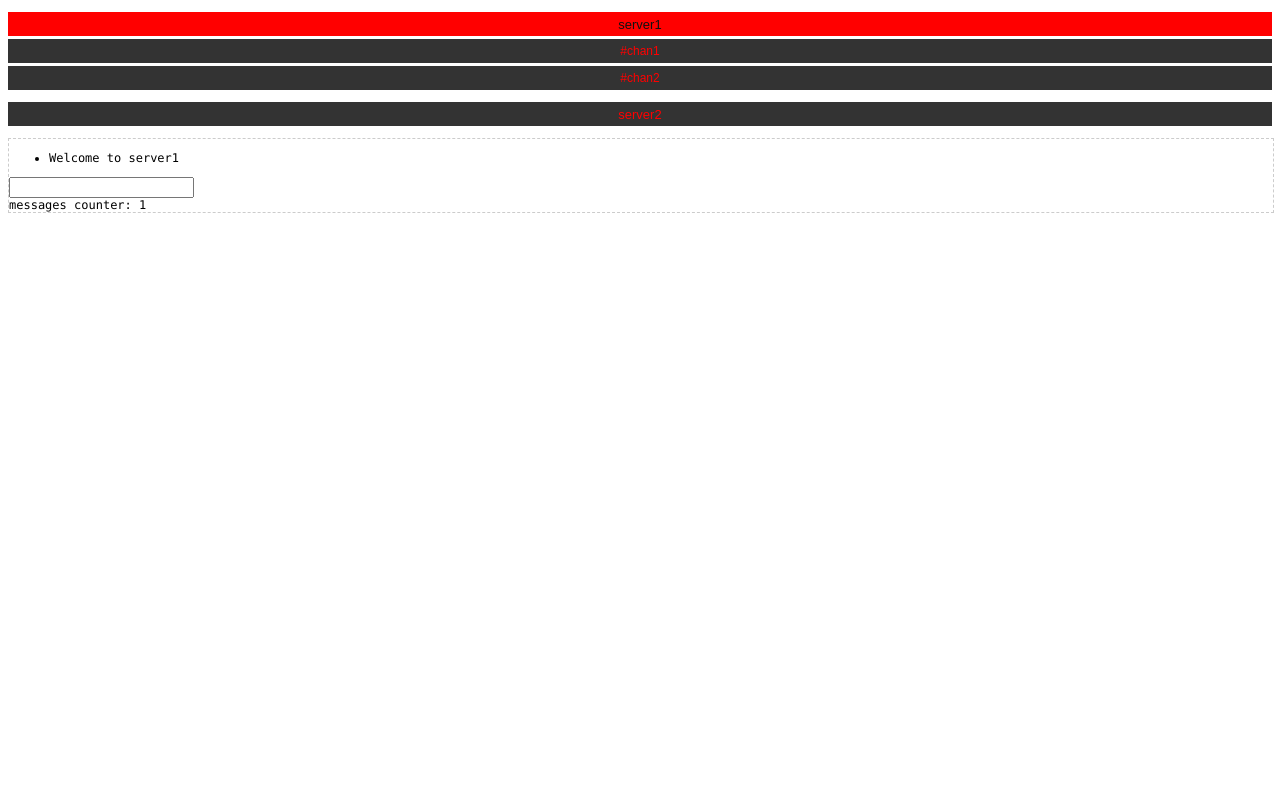
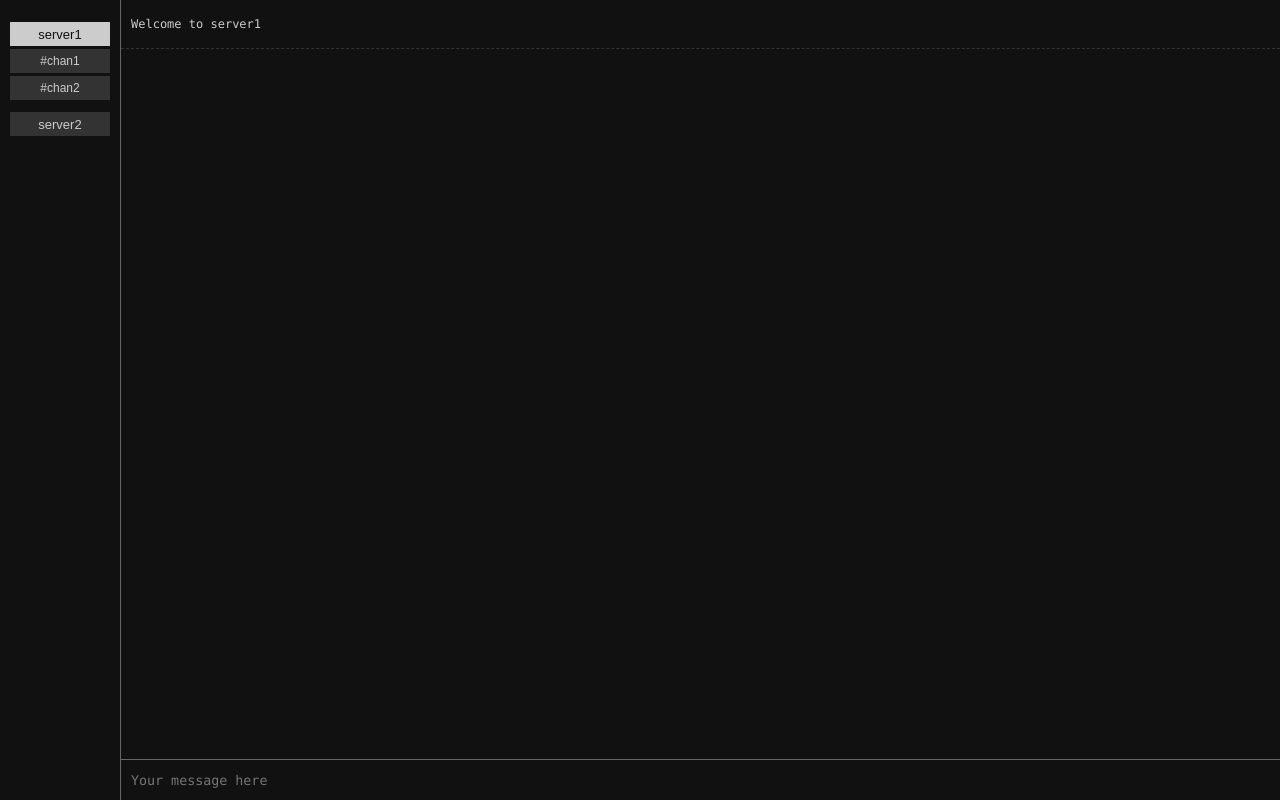
Before and after one commit to jeromeludmann/irc-client, a React app: page / in a window 1280 px wide. Built offline with nearby package versions, Linux system fonts and the light colour scheme; the HTML template or start-up script is replaced by a standard one.

Commit message:
Update App, Channel, Input and MessageList

```diff
--- a/src/ui/App.tsx
+++ b/src/ui/App.tsx
@@ -1,13 +1,50 @@
 import React, { Component } from "react";
 import Navigation from "@app/ui/Navigation";
-import ChannelSwitcher from "@app/ui/ChannelSwitcher";
+import Channel from "@app/ui/Channel";
 
 export default class App extends Component {
   public render() {
     return (
-      <div style={{ fontFamily: "Menlo, Monaco, Courier", fontSize: "12px" }}>
-        <Navigation />
-        <ChannelSwitcher />
+      <div
+        style={{
+          backgroundColor: "#111",
+          color: "#ccc",
+          fontFamily: "Menlo, Monaco, Courier",
+          fontSize: "12px",
+          position: "fixed",
+          top: "0",
+          bottom: "0",
+          left: "0",
+          right: "0",
+          padding: "0",
+        }}
+      >
+        <div
+          style={{
+            position: "absolute",
+            margin: 0,
+            top: 0,
+            bottom: 0,
+            width: "100px",
+            padding: "10px",
+          }}
+        >
+          <Navigation />
+        </div>
+
+        <div
+          style={{
+            position: "absolute",
+            left: "120px",
+            right: 0,
+            top: 0,
+            bottom: 0,
+            border: 0,
+            borderLeft: "1px solid #666",
+          }}
+        >
+          <Channel />
+        </div>
       </div>
     );
   }
--- a/src/ui/Channel.tsx
+++ b/src/ui/Channel.tsx
@@ -1,30 +1,47 @@
 import React from "react";
 import { connect } from "react-redux";
-import { ChannelScope } from "@app/types";
+import { Scope } from "@app/types";
 import { RootState } from "@app/state";
-import { getMessagesCount } from "@app/state/channel/messages";
 import MessageList from "@app/ui/MessageList";
 import Input from "@app/ui/Input";
 
-type OwnProps = {
-  scope: ChannelScope;
-};
-
 interface StateProps {
-  count: number;
+  scope: Scope;
 }
 
-const Channel = ({ scope, count }: OwnProps & StateProps) => (
-  <div style={{ border: "1px dashed #ccc", width: "100%" }}>
-    <MessageList scope={scope} />
-    <Input scope={scope} />
-    <div>messages counter: {count}</div>
-  </div>
+const Channel = ({ scope }: StateProps) => (
+  <>
+    <div
+      style={{
+        position: "absolute",
+        top: 0,
+        left: 0,
+        right: 0,
+        borderBottom: "1px dashed #333",
+      }}
+    >
+      <MessageList scope={scope} />
+    </div>
+
+    <div
+      style={{
+        position: "absolute",
+        bottom: 0,
+        left: 0,
+        right: 0,
+        borderTop: "1px solid #666",
+      }}
+    >
+      <Input scope={scope} />
+    </div>
+  </>
 );
 
-const mapStateToProps = (
-  state: RootState,
-  { scope }: OwnProps,
-): StateProps => ({ count: getMessagesCount(scope, state) });
+const mapStateToProps = ({ current }: RootState): StateProps => ({
+  scope: {
+    server: current.server,
+    channel: current.channel,
+  },
+});
 
-export default connect<StateProps, void, OwnProps>(mapStateToProps)(Channel);
+export default connect<StateProps, void>(mapStateToProps)(Channel);
--- a/src/ui/ChannelSwitcher.tsx
+++ /dev/null
@@ -1,22 +0,0 @@
-import React from "react";
-import { connect } from "react-redux";
-import { RootState } from "@app/state";
-import Channel from "@app/ui/Channel";
-
-interface StateProps {
-  server: string;
-  channel: string;
-}
-
-const ChannelSwitcher = ({ server, channel }: StateProps) => (
-  <Channel scope={{ server, channel }} />
-);
-
-function mapStateToProps({ current }: RootState): StateProps {
-  return {
-    server: current.server,
-    channel: current.channel,
-  };
-}
-
-export default connect<StateProps>(mapStateToProps)(ChannelSwitcher);
--- a/src/ui/Input.tsx
+++ b/src/ui/Input.tsx
@@ -1,12 +1,12 @@
 import React from "react";
 import { connect } from "react-redux";
-import { ChannelScope } from "@app/types";
+import { Scope } from "@app/types";
 import { changeInput, sendInput } from "@app/actions/input";
 import { RootState } from "@app/state";
 import { getValue } from "@app/state/input";
 
 type OwnProps = {
-  scope: ChannelScope;
+  scope: Scope;
 };
 
 type StateProps = {
@@ -14,14 +14,25 @@ type StateProps = {
 };
 
 type DispatchProps = {
-  onChange: (scope: ChannelScope, input: string) => void;
-  onEnter: (scope: ChannelScope, input: string) => void;
+  onChange: (scope: Scope, input: string) => void;
+  onEnter: (scope: Scope, input: string) => void;
 };
 
 class Input extends React.PureComponent<OwnProps & StateProps & DispatchProps> {
   public render() {
     return (
       <input
+        style={{
+          width: "100%",
+          height: "30px",
+          border: 0,
+          outline: "none",
+          fontFamily: "Menlo, Monaco, Courier",
+          backgroundColor: "#111",
+          color: "#ccc",
+          padding: "5px 10px",
+        }}
+        placeholder="Your message here"
         type="text"
         value={this.props.value}
         onChange={this.handleChange}
--- a/src/ui/MessageList.tsx
+++ b/src/ui/MessageList.tsx
@@ -1,11 +1,11 @@
 import React from "react";
 import { connect } from "react-redux";
-import { ChannelScope } from "@app/types";
+import { Scope } from "@app/types";
 import { RootState } from "@app/state";
 import { getMessages } from "@app/state/channel/messages";
 
 type OwnProps = {
-  scope: ChannelScope;
+  scope: Scope;
 };
 
 interface StateProps {
@@ -13,7 +13,9 @@ interface StateProps {
 }
 
 const MessageList = ({ messages }: OwnProps & StateProps) => (
-  <ul>{messages.map(message => <li key={message}>{message}</li>)}</ul>
+  <ul style={{ listStyle: "none", padding: "5px 10px" }}>
+    {messages.map(message => <li key={message}>{message}</li>)}
+  </ul>
 );
 
 const mapStateToProps = (
--- a/src/ui/Navigation/ChannelButton.tsx
+++ b/src/ui/Navigation/ChannelButton.tsx
@@ -17,8 +17,8 @@ export default class ChannelButton extends Component<Props> {
         data-server={server}
         data-channel={channel}
         style={{
-          backgroundColor: active ? "red" : "#333",
-          color: active ? "#111" : "red",
+          backgroundColor: active ? "#ccc" : "#333",
+          color: active ? "#111" : "#ccc",
           fontWeight: unread ? "bold" : "normal",
           outline: "none",
           width: "100%",
```
